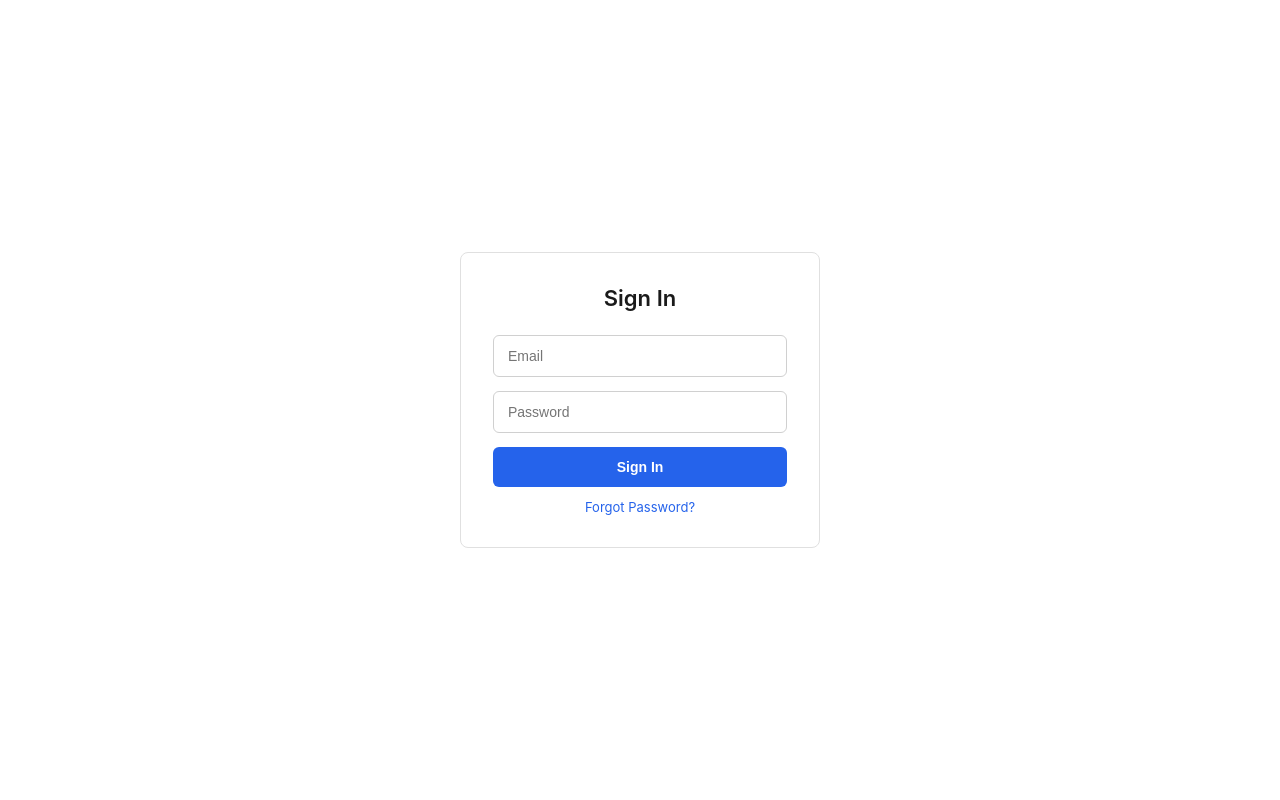
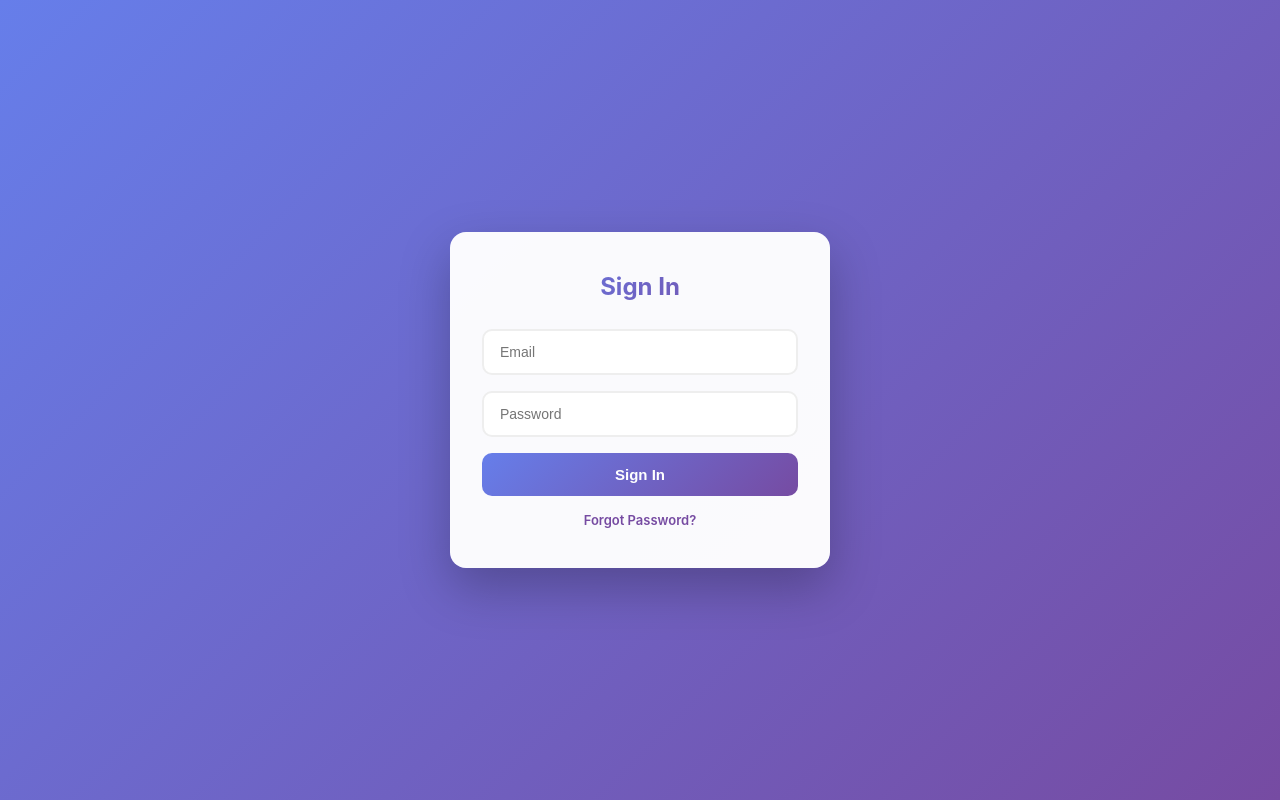
Before and after one commit to NihalShahid/my-frontend, a React (Create React App) app: page /signin in a window 1280 px wide. Built offline with nearby package versions, Linux system fonts and the light colour scheme; no server answers.

Commit message:
Add gradient design to all pages

```diff
--- a/src/index.css
+++ b/src/index.css
@@ -6,7 +6,8 @@
 
 body {
   font-family: -apple-system, BlinkMacSystemFont, "Segoe UI", Roboto, sans-serif;
-  background-color: #ffffff;
+  background: linear-gradient(135deg, #667eea 0%, #764ba2 100%);
+  min-height: 100vh;
 }
 
 .auth-container {
@@ -19,50 +20,56 @@ body {
 
 .auth-form {
   width: 100%;
-  max-width: 360px;
-  padding: 32px;
-  border: 1px solid #e0e0e0;
-  border-radius: 8px;
+  max-width: 380px;
+  padding: 40px 32px;
+  background: rgba(255, 255, 255, 0.97);
+  border-radius: 16px;
+  box-shadow: 0 20px 50px rgba(0, 0, 0, 0.25);
 }
 
 .auth-form h2 {
-  font-size: 22px;
-  font-weight: 600;
-  margin-bottom: 24px;
+  font-size: 24px;
+  font-weight: 700;
+  margin-bottom: 28px;
   text-align: center;
-  color: #1a1a1a;
+  background: linear-gradient(135deg, #667eea, #764ba2);
+  -webkit-background-clip: text;
+  -webkit-text-fill-color: transparent;
+  background-clip: text;
 }
 
 .auth-form input {
   width: 100%;
-  padding: 12px 14px;
-  margin-bottom: 14px;
-  border: 1px solid #d0d0d0;
-  border-radius: 6px;
+  padding: 13px 16px;
+  margin-bottom: 16px;
+  border: 2px solid #eee;
+  border-radius: 10px;
   font-size: 14px;
   outline: none;
-  transition: border-color 0.2s;
+  transition: border-color 0.2s, box-shadow 0.2s;
 }
 
 .auth-form input:focus {
-  border-color: #2563eb;
+  border-color: #764ba2;
+  box-shadow: 0 0 0 3px rgba(118, 75, 162, 0.1);
 }
 
 .auth-form button {
   width: 100%;
-  padding: 12px;
-  background-color: #2563eb;
+  padding: 13px;
+  background: linear-gradient(135deg, #667eea, #764ba2);
   color: white;
   border: none;
-  border-radius: 6px;
-  font-size: 14px;
+  border-radius: 10px;
+  font-size: 15px;
   font-weight: 600;
   cursor: pointer;
-  transition: background-color 0.2s;
+  transition: transform 0.15s, box-shadow 0.15s;
 }
 
 .auth-form button:hover {
-  background-color: #1d4ed8;
+  transform: translateY(-2px);
+  box-shadow: 0 8px 20px rgba(118, 75, 162, 0.35);
 }
 
 .auth-error {
@@ -70,20 +77,9 @@ body {
   font-size: 13px;
   margin-bottom: 14px;
   text-align: center;
-}
-.auth-link {
-  text-align: center;
-  margin-top: 12px;
-  font-size: 13px;
-}
-
-.auth-link a {
-  color: #2563eb;
-  text-decoration: none;
-}
-
-.auth-link a:hover {
-  text-decoration: underline;
+  background: #fef2f2;
+  padding: 8px;
+  border-radius: 6px;
 }
 
 .auth-success {
@@ -91,4 +87,75 @@ body {
   color: #16a34a;
   font-size: 14px;
   margin-bottom: 16px;
+  background: #f0fdf4;
+  padding: 10px;
+  border-radius: 6px;
 }
+
+.auth-link {
+  text-align: center;
+  margin-top: 16px;
+  font-size: 13px;
+}
+
+.auth-link a {
+  color: #764ba2;
+  text-decoration: none;
+  font-weight: 600;
+}
+
+.auth-link a:hover {
+  text-decoration: underline;
+}
+
+/* Dashboard styles */
+.dashboard-container {
+  display: flex;
+  justify-content: center;
+  align-items: center;
+  min-height: 100vh;
+  padding: 20px;
+}
+
+.dashboard-card {
+  width: 100%;
+  max-width: 480px;
+  padding: 48px 36px;
+  background: rgba(255, 255, 255, 0.97);
+  border-radius: 16px;
+  box-shadow: 0 20px 50px rgba(0, 0, 0, 0.25);
+  text-align: center;
+}
+
+.dashboard-card h2 {
+  font-size: 26px;
+  font-weight: 700;
+  margin-bottom: 12px;
+  background: linear-gradient(135deg, #667eea, #764ba2);
+  -webkit-background-clip: text;
+  -webkit-text-fill-color: transparent;
+  background-clip: text;
+}
+
+.dashboard-card p {
+  color: #666;
+  font-size: 14px;
+  margin-bottom: 28px;
+}
+
+.dashboard-card button {
+  padding: 12px 32px;
+  background: linear-gradient(135deg, #667eea, #764ba2);
+  color: white;
+  border: none;
+  border-radius: 10px;
+  font-size: 15px;
+  font-weight: 600;
+  cursor: pointer;
+  transition: transform 0.15s, box-shadow 0.15s;
+}
+
+.dashboard-card button:hover {
+  transform: translateY(-2px);
+  box-shadow: 0 8px 20px rgba(118, 75, 162, 0.35);
+}
--- a/src/pages/Dashboard.js
+++ b/src/pages/Dashboard.js
@@ -2,10 +2,14 @@ import { useAuth } from "../context/AuthContext";
 
 export default function Dashboard() {
   const { signout } = useAuth();
+
   return (
-    <div>
-      <h2>Welcome — you're signed in!</h2>
-      <button onClick={signout}>Sign Out</button>
+    <div className="dashboard-container">
+      <div className="dashboard-card">
+        <h2>Welcome!</h2>
+        <p>You're successfully signed in.</p>
+        <button onClick={signout}>Sign Out</button>
+      </div>
     </div>
   );
 }
```
